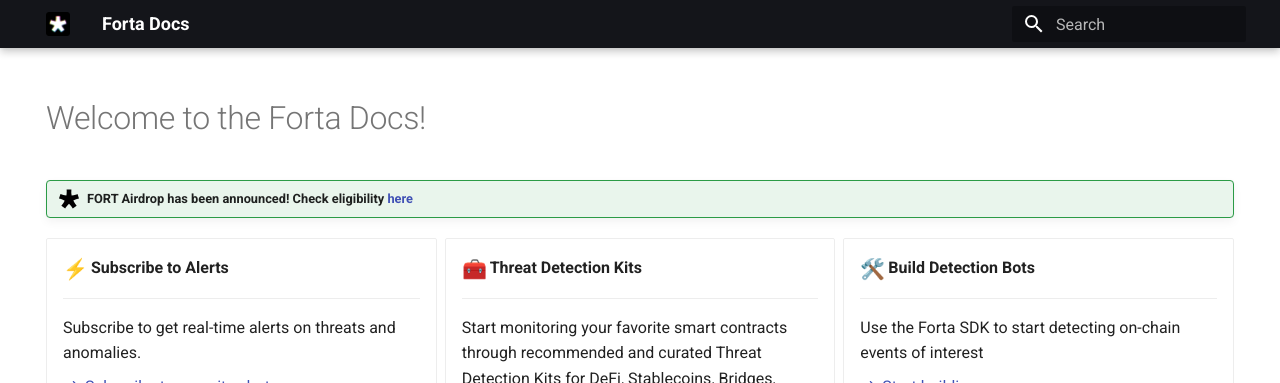
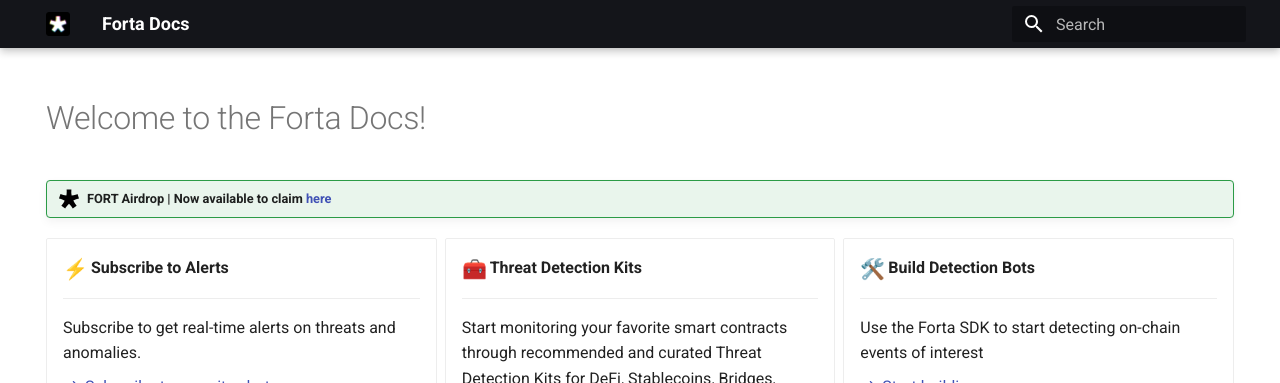
Before and after one commit to forta-network/docs, an MkDocs documentation site: the page built from docs/index.md, in a window 1280 px wide. Shown: the top 383 px of the page. Built offline with MkDocs 1.6.1 and Material for MkDocs 9.7.7, drawn with Linux system fonts in a browser that asks for light colours; emoji names are drawn with the system emoji font.

Commit message:
update airdrop banner

```diff
--- a/docs/index.md
+++ b/docs/index.md
@@ -7,7 +7,7 @@
 
 # Welcome to the Forta Docs!
 
-!!! forta "FORT Airdrop has been announced! Check eligibility [here](https://airdrop.forta.network/)"
+!!! forta "FORT Airdrop | Now available to claim [here](https://airdrop.forta.network/)"
 
 <div class="grid cards" markdown>
 
```
Also changed, not shown: docs/stake-on-detection-bot.md (+1 -1 lines), docs/stake-bot5.png.
